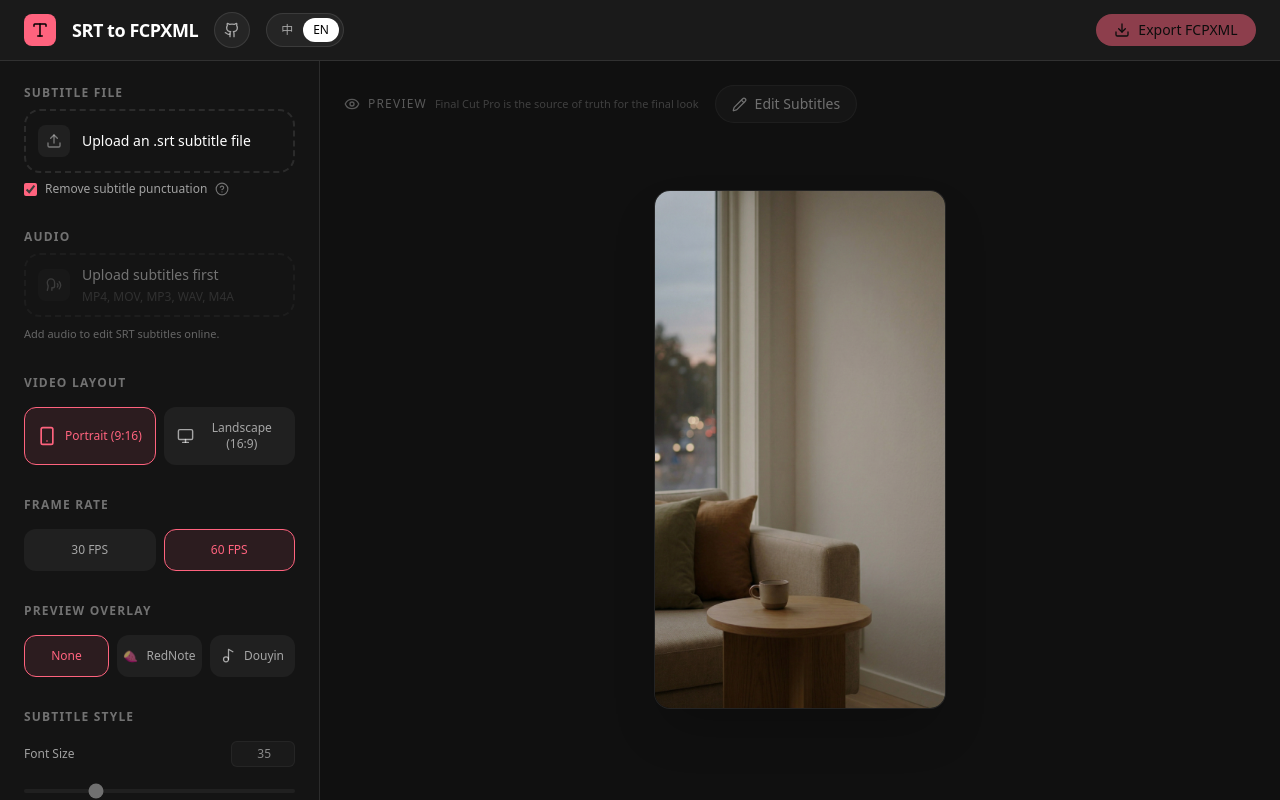
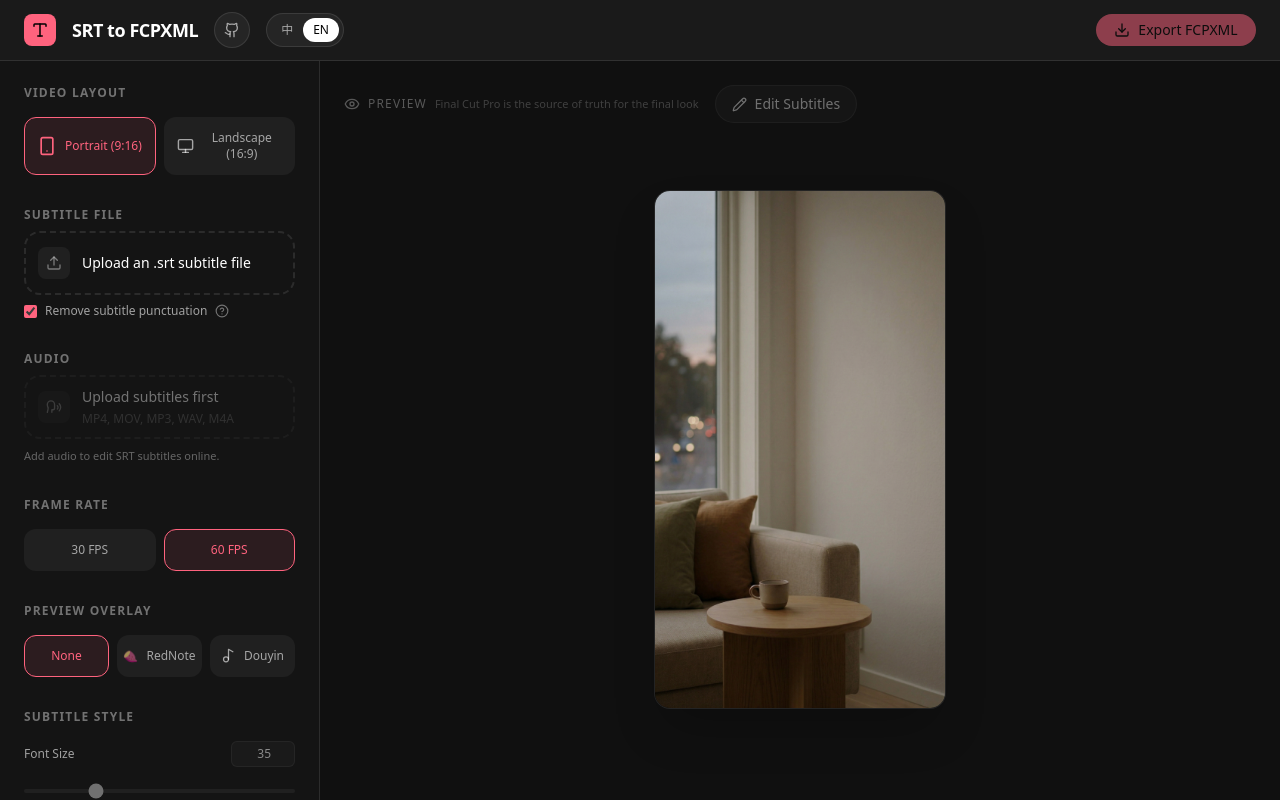
Before and after one commit to linx4200/srt-to-fcpxml-converter, a React (Vite) app: page / in a window 1280 px wide. Built offline with nearby package versions, Linux system fonts and the light colour scheme.

Commit message:
refactor: 视频布局按钮移到 SRT 上传框上方

```diff
--- a/src/components/settings/SettingsPanel.tsx
+++ b/src/components/settings/SettingsPanel.tsx
@@ -86,6 +86,7 @@ export function SettingsPanel({
   return (
     <aside className="w-80 border-r border-white/10 bg-[#141414] flex flex-col overflow-y-auto shrink-0 scrollbar-hide">
       <div className="p-6 space-y-8">
+        <LayoutSettings />
         <FileUpload
           onFileSelect={handleFileSelect}
           onClearAll={handleClearAll}
@@ -94,7 +95,6 @@ export function SettingsPanel({
           onAudioSelect={handleAudioSelect}
           onClear={handleAudioClear}
         />
-        <LayoutSettings />
         <FpsSettings />
         <PlatformSettings />
         <StyleSettings />
```
